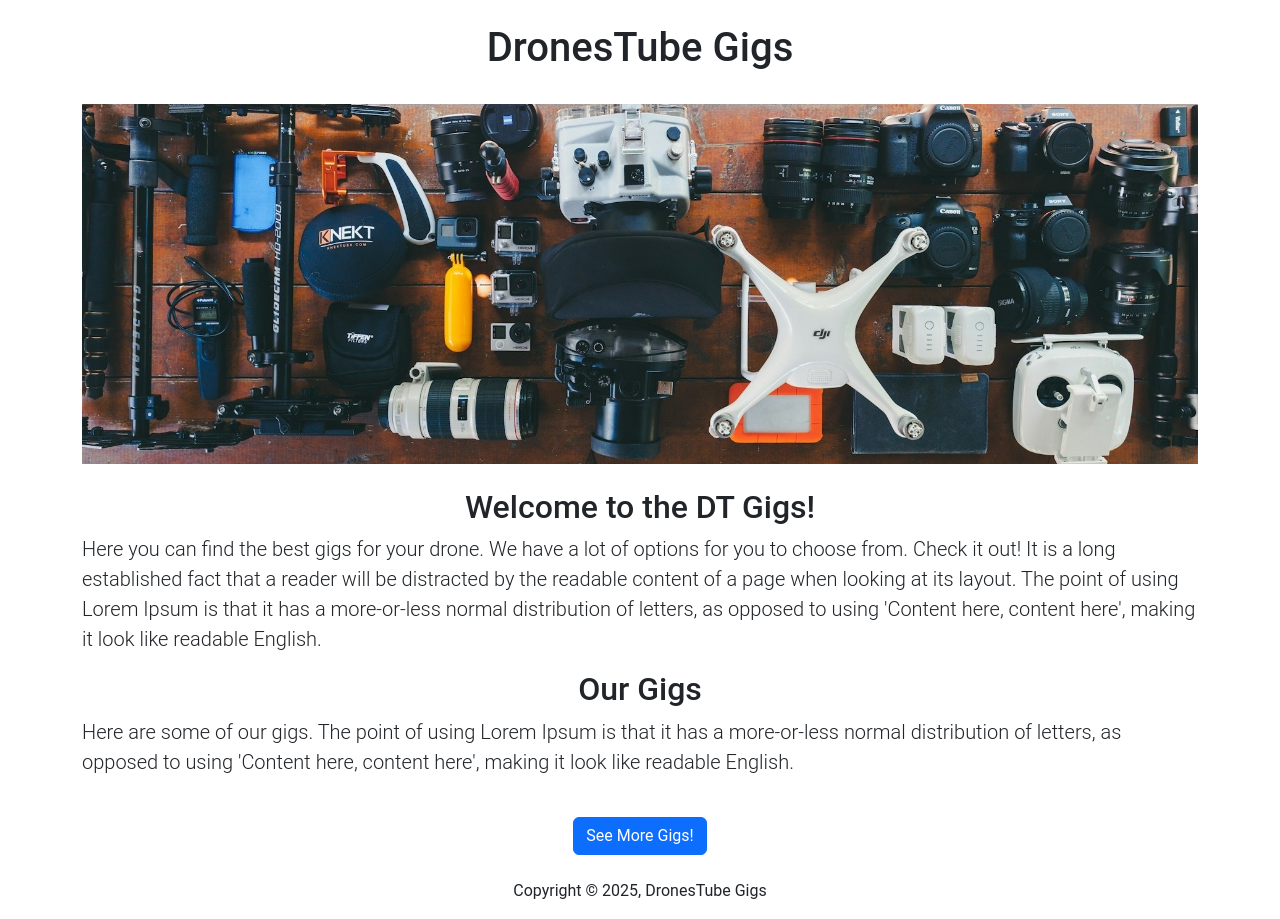
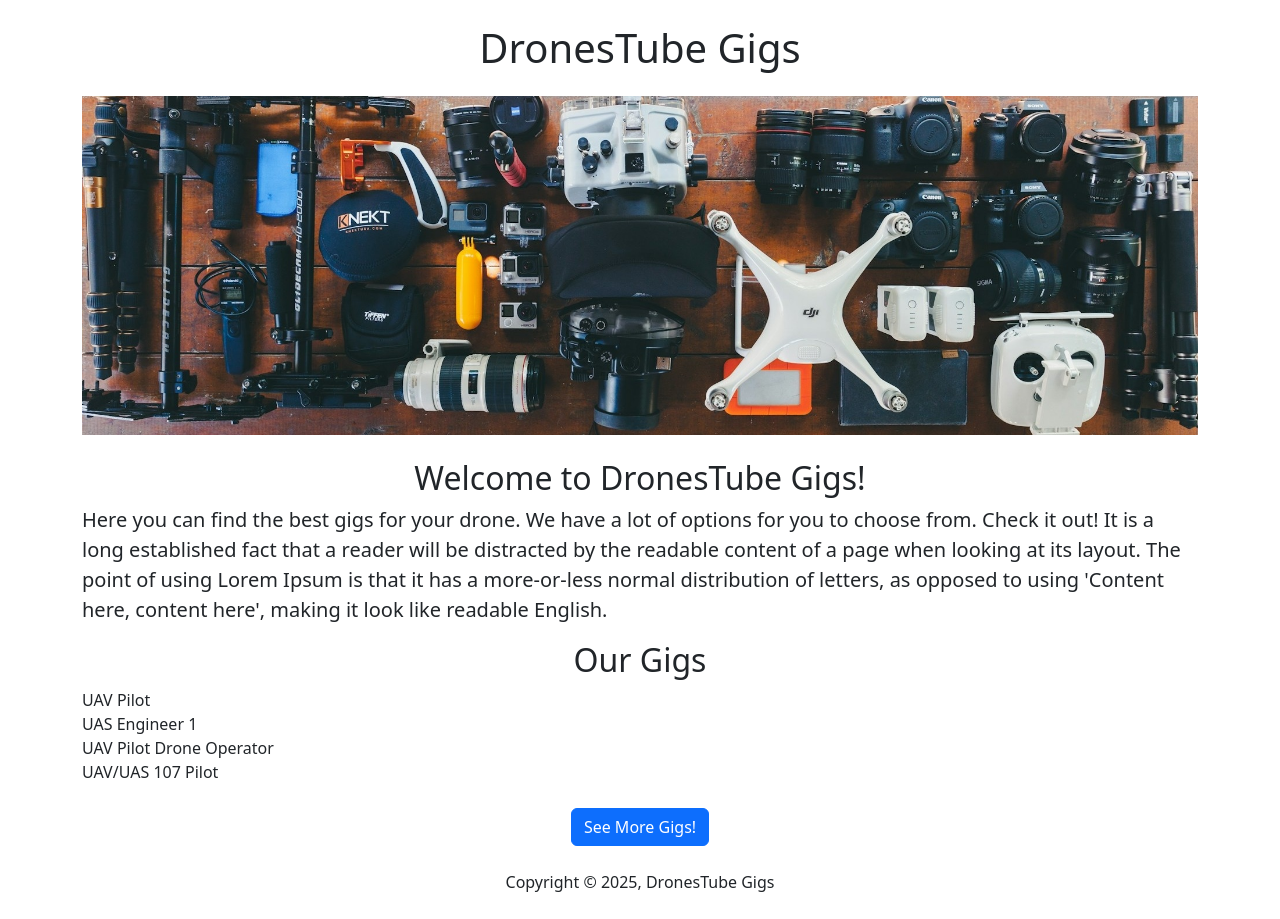
Before and after one commit to RaphRivers/dronestube_gigs, a Flask app: page / in a window 1280 px wide. After the commit the page ends 892 px from the top, so only its background shows below. Run offline with Flask 3, Linux system fonts and the light colour scheme.

Commit message:
update app and index pages

```diff
--- a/app.py
+++ b/app.py
@@ -2,11 +2,46 @@ from flask import Flask, render_template
 
 app = Flask(__name__)
 
+GIGS = [
+    {
+        'id': 1,
+        'title': 'UAV Pilot',
+        'description': 'We are looking for a UAV pilot to fly our drones.',
+        'location': 'San Francisco, CA',
+        'salary': '$100,000'
+    },
+
+    {
+        'id': 2,
+        'title': 'UAS Engineer 1',
+        'description': 'We are looking for a UAS Engineer to help us build our drones.',
+        'location': 'london, UK',
+        'salary': '$102,000'
+    },
+
+    {
+        'id': 3,
+        'title': 'UAV Pilot Drone Operator',
+        'description': 'We are looking for a UAV pilot to fly our drones.',
+        'location': 'Cape Town, South Africa',
+        'salary': '$95,000'
+    },
+
+    {
+        'id': 4,
+        'title': 'UAV/UAS 107 Pilot',
+        'description': 'We are looking for a UAV and unmaned systems pilot to fly our drones.',
+        'location': 'Maimi, FL',
+        'salary': '$115,000'
+    }
+
+]
 @app.route('/')
 
 def load_homepage():
-    return render_template('index.html')
-
+    return render_template('index.html',
+                           gigs=GIGS,
+                           company_name='DronesTube',)
 # Run the app
 if __name__ == '__main__':
     app.run(host='0.0.0.0', debug=True)
--- a/templates/index.html
+++ b/templates/index.html
@@ -3,26 +3,32 @@
 <head>
     <meta charset="utf-8">
     <meta name="viewport" content="width=device-width, initial-scale=1">
-    <title>DronesTube Jobs</title>
+    <title>{{company_name}} Jobs</title>
     <link href="https://cdn.jsdelivr.net/npm/bootstrap@5.3.3/dist/css/bootstrap.min.css" rel="stylesheet" integrity="sha384-QWTKZyjpPEjISv5WaRU9OFeRpok6YctnYmDr5pNlyT2bRjXh0JMhjY6hW+ALEwIH" crossorigin="anonymous">
-    <link rel="stylesheet" href="{{ url_for('static', filename='styles.css') }}">
 </head>
 <body>
+    <!-- Top -->
     <div class="container">
+        <h1 class="text-center mt-4 mb-4"> {{company_name}} Gigs</h1>
+        <img class="img-fluid"  src="../static/banner.jpg" alt="DronesTube Gigs">
         <div>
-            <h1 class="text-center mt-4 mb-2"> DronesTube Gigs</h1>
-            <img class="fluid mt-4 mb-4" id="banner" src="../static/banner.jpg" alt="DronesTube Gigs">
             <div>
-                <h2 class="text-center"> Welcome to the DT Gigs!</h2>
+                <h2 class="text-center mt-4"> Welcome to {{company_name}} Gigs!</h2>
                 <p class="lead">Here you can find the best gigs for your drone. We have a lot of options for you to choose from. Check it out! It is a long established fact that a reader will be distracted by the readable content of a page when looking at its layout.
                 The point of using Lorem Ipsum is that it has a more-or-less normal distribution of letters, as opposed to using 'Content here,
                 content here', making it look like readable English.</p>
             </div>
             <div>
                 <h2 class="text-center"> Our Gigs </h2>
-                <p class="lead"> Here are some of our gigs. The point of using Lorem Ipsum is that it has a more-or-less normal distribution of letters, as opposed to using 'Content here,
-                content here', making it look like readable English.
-                </p>
+                <div>
+                    <!-- Loop through the gigs -->
+                    {% for gig in gigs %}
+                        <div>
+                            {{ gig['title'] }}
+                        </div>
+                    {% endfor %}
+                </div>
+
                 <div class="text-center"">
                     <button class="btn btn-primary mt-4 mb-4" type="submit">See More Gigs!</button>
                 </div>
@@ -31,7 +37,7 @@
     </div>
     <footer>
         <div class="container">
-            <p class="text-center"> Copyright © 2025, DronesTube Gigs</p>
+            <p class="text-center"> Copyright © 2025, {{company_name}} Gigs</p>
         </div>
     </footer>
 </body>
```
